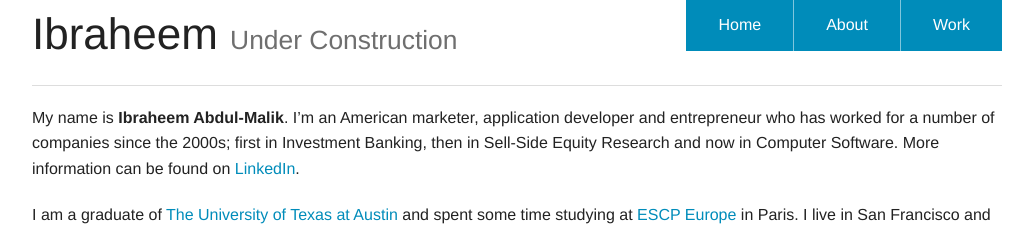
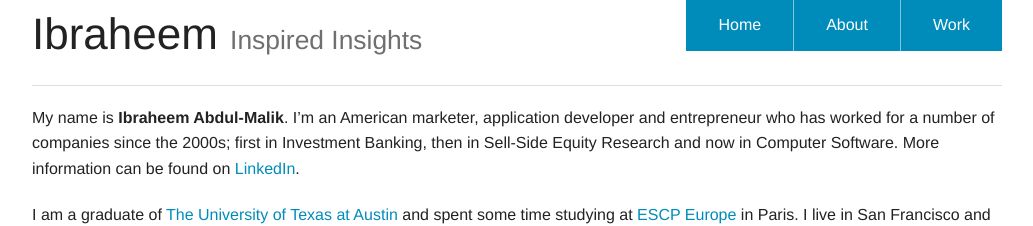
Before and after one commit to ibraheem4/ibraheem4.github.io, a Jekyll site: the page built from about.html, in a window 1280 px wide. Shown: the top 226 px of the page, without its empty margins (123-1156 px from the left). Built offline with Jekyll 4.4.1, drawn with Linux system fonts in a browser that asks for light colours.

Commit message:
subtitle

```diff
--- a/_config.yml
+++ b/_config.yml
@@ -1,7 +1,7 @@
 url:                http://ibraheem.com
 title:              Ibraheem Abdul-Malik
 slug:               Ibraheem
-subtitle:           Under Construction
+subtitle:           Inspired Insights
 description:        The online home of Ibraheem Abdul-Malik
 
 # Setup
```
